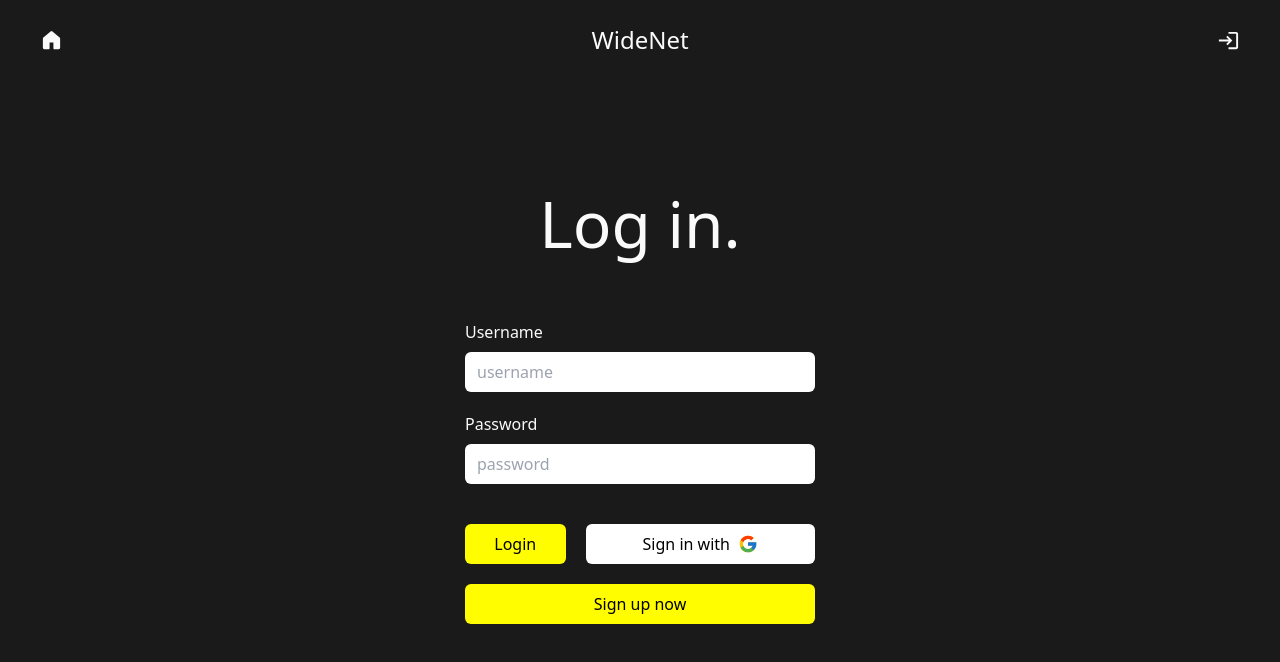
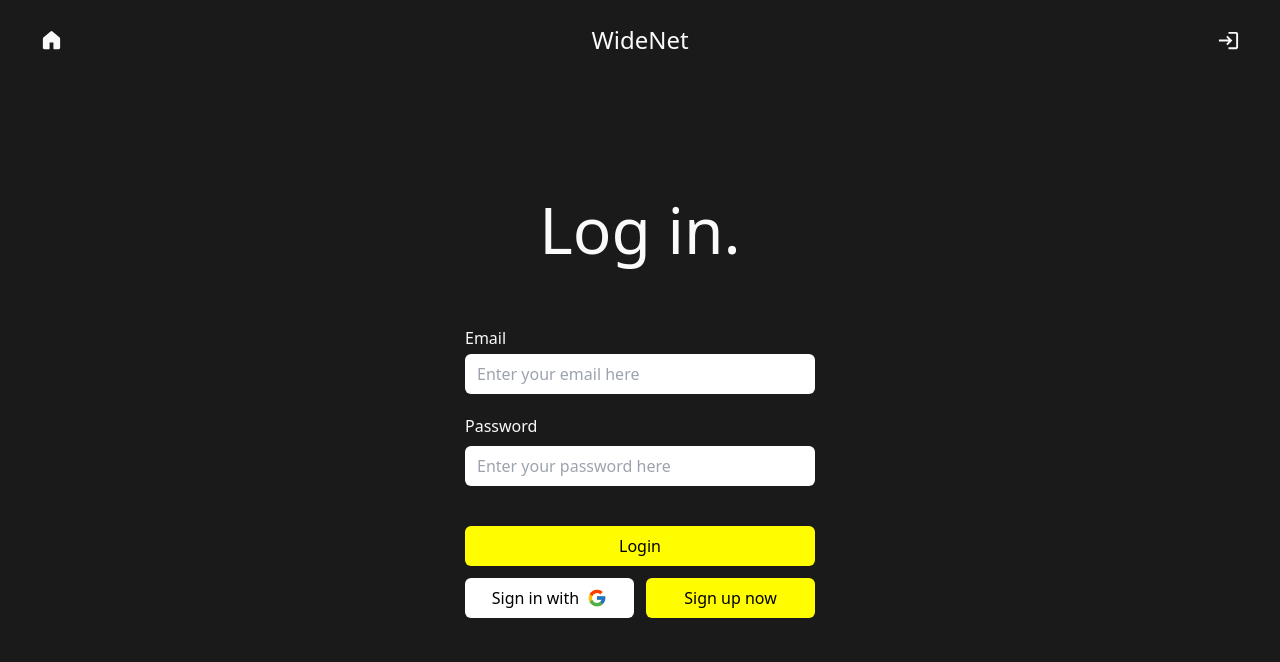
Before and after one commit to SaribJawad/WideNet, a React (Vite) app: page /login in a window 1280 px wide. Shown: the top 662 px of the page. Built offline with nearby package versions, Linux system fonts and the light colour scheme.

Commit message:
implementing login feature

```diff
--- a/src/App.jsx
+++ b/src/App.jsx
@@ -6,7 +6,7 @@ import SignupPage from "./pages/SignupPage";
 
 function App() {
   return (
-    <div className="font-poppins text-[#FAFAFA] bg-[#1A1A1A] min-h-[100vh] ">
+    <div className="font-poppins text-[#FAFAFA] bg-[#1A1A1A] min-h-[100vh] min-w-screen">
       <Navbar />
       <Routes>
         <Route index element={<HomePage />} />
--- a/src/context/firebase.jsx
+++ b/src/context/firebase.jsx
@@ -1,8 +1,15 @@
 import { initializeApp } from "firebase/app";
 import { getAnalytics } from "firebase/analytics";
 import { createContext, useContext } from "react";
-import { createUserWithEmailAndPassword, getAuth } from "firebase/auth";
+import {
+  createUserWithEmailAndPassword,
+  getAuth,
+  signInWithEmailAndPassword,
+  signInWithPopup,
+  GoogleAuthProvider,
+} from "firebase/auth";
 import { getDatabase, ref, set } from "firebase/database";
+import { GiConsoleController } from "react-icons/gi";
 
 const firebaseConfig = {
   apiKey: "AIzaSyC-OjECSg-IOgBGsUozLrhAtPP2z_806dk",
@@ -18,12 +25,13 @@ const firebaseConfig = {
 const app = initializeApp(firebaseConfig);
 const analytics = getAnalytics(app);
 const database = getDatabase(app);
+const provider = new GoogleAuthProvider();
 const auth = getAuth();
 
 const FirebaseContext = createContext();
 
 export function FirebaseContextProvider({ children }) {
-  // Sign Up
+  // Sign up
   async function signup(email, password) {
     const userCredential = await createUserWithEmailAndPassword(
       auth,
@@ -32,13 +40,30 @@ export function FirebaseContextProvider({ children }) {
     );
     return userCredential;
   }
+  // Sign in
+  async function signinUser(email, password) {
+    return await signInWithEmailAndPassword(auth, email, password);
+  }
+
+  // Sign in with google
+  function signupWithGoogle() {
+    signInWithPopup(auth, provider);
+    // .then((result) => {
+    //   console.log(result);
+    // })
+    // .catch((error) => {
+    //   console.error("Error signing in with Google:", error);
+    // });
+  }
 
   function putData(key, data) {
     set(ref(database, key), data);
   }
 
   return (
-    <FirebaseContext.Provider value={{ signup, putData }}>
+    <FirebaseContext.Provider
+      value={{ signup, putData, signinUser, signupWithGoogle }}
+    >
       {children}
     </FirebaseContext.Provider>
   );
--- a/src/pages/HomePage.jsx
+++ b/src/pages/HomePage.jsx
@@ -7,7 +7,6 @@ export default function HomePage() {
     <div className="h-[100vh] border-2 px-9 flex gap-[3rem]">
       <SideBar />
       <Posts />
-      <UserDisplay />
     </div>
   );
 }
--- a/src/pages/LoginPage.jsx
+++ b/src/pages/LoginPage.jsx
@@ -1,52 +1,126 @@
 import { FcGoogle } from "react-icons/fc";
+import { useNavigate } from "react-router-dom";
+import { useForm } from "react-hook-form";
+import { BiErrorCircle } from "react-icons/bi";
+import * as yup from "yup";
+import { yupResolver } from "@hookform/resolvers/yup";
+import { useFirebase } from "../context/firebase";
+import { useState } from "react";
 
 export default function LoginPage() {
+  const navigate = useNavigate();
+  const { signinUser, signupWithGoogle } = useFirebase();
+  const [isLoading, setIsLoading] = useState(false);
+  const [isError, setIsError] = useState(false);
+
+  // signup btn
+  function signupBtn() {
+    navigate("/signup");
+    console.log("clicked");
+  }
+
+  const schema = yup.object().shape({
+    email: yup.string().email().required("Email is required"),
+    password: yup.string().required("Password is required"),
+  });
+
+  const {
+    register,
+    handleSubmit,
+    formState: { errors },
+  } = useForm({ resolver: yupResolver(schema) });
+
+  // login btn
+  async function login(data) {
+    try {
+      setIsLoading(true);
+      const signedInUser = await signinUser(data.email, data.password);
+      if (!signedInUser) {
+        setIsError(true);
+        console.log("error logging in");
+      }
+      navigate("/");
+    } finally {
+      setIsLoading(false);
+      setIsError(false);
+    }
+  }
+
   return (
-    <form className=" flex items-center flex-col gap-5 absolute top-[50%] left-[50%] translate-x-[-50%] translate-y-[-50%]">
+    <div className="absolute top-[50%] left-[50%] translate-x-[-50%] translate-y-[-50%]">
+      <form
+        onSubmit={handleSubmit(login)}
+        className=" flex items-center flex-col gap-5 "
+      >
         <div className="flex items-center flex-col mb-7">
           <h1 className="text-[4rem] font-medium">Log in.</h1>
         </div>
-      <div className="flex flex-col gap-2">
-        <label htmlFor="username">Username</label>
+        <div className="flex flex-col gap-1">
+          <label htmlFor="email">Email</label>
           <input
             type="text"
-          id="username"
-          placeholder="username"
+            id="email"
+            placeholder="Enter your email here"
             className="text-black px-3 py-2 w-[350px] outline-none rounded-md"
+            {...register("email")}
           />
+          {errors.email && (
+            <p className="text-sm text-red-600 flex items-center gap-1">
+              <span>
+                <BiErrorCircle />
+              </span>
+              {errors.email.message}
+            </p>
+          )}
         </div>
         <div className="flex flex-col gap-2">
           <label htmlFor="password">Password</label>
           <input
-          type="text"
+            type="password"
             id="password"
-          placeholder="password"
+            placeholder="Enter your password here"
             className="text-black px-3 py-2 w-[350px] outline-none rounded-md"
+            {...register("password")}
           />
+          {errors.password && (
+            <p className="text-sm text-red-600 flex items-center gap-1">
+              <span>
+                <BiErrorCircle />
+              </span>
+              {errors.password.message}
+            </p>
+          )}
         </div>
-      <div className="buttons mt-5 flex flex-col gap-5 w-full">
+        <div className="mt-5  w-full">
           <div className="w-full flex gap-5">
             <button
               type="submit"
               className="
-          w-[30%] px-6 py-[8px] text- bg-[#FFFD00] text-black font-medium rounded-md"
+          w-[100%] px-6 py-[8px] text- bg-[#FFFD00] text-black font-medium rounded-md"
             >
               Login
             </button>
+          </div>
+        </div>
+      </form>
+      <div className="w-full flex mt-3 gap-3">
         <button
           type="submit"
-            className="w-[70%] px-6 py-[8px] text- bg-[#ffffff] text-black font-medium rounded-md flex items-center gap-2 justify-center"
+          className="w-[50%] px-6 py-[8px] text- bg-[#ffffff] text-black font-medium rounded-md flex items-center gap-2 justify-center"
+          onClick={signupWithGoogle}
         >
           Sign in with
           <span>
             <FcGoogle size={20} />
           </span>
         </button>
-        </div>
-        <button className=" w-[100%] px-6 py-[8px] text- bg-[#FFFD00] text-black font-medium rounded-md">
+        <button
+          onClick={signupBtn}
+          className=" w-[50%] px-6 py-[8px] text- bg-[#FFFD00] text-black font-medium rounded-md"
+        >
           Sign up now
         </button>
       </div>
-    </form>
+    </div>
   );
 }
--- a/src/pages/SignupPage.jsx
+++ b/src/pages/SignupPage.jsx
@@ -35,7 +35,6 @@ export default function SignupPage() {
     try {
       setIsLoading(true);
       const newUser = await signup(data.email, data.password);
-      console.log(newUser);
       // putting new user in the database
       putData(`users/${newUser.user.uid}`, {
         username: data.username,
@@ -49,7 +48,6 @@ export default function SignupPage() {
   }
 
   return (
-    <>
     <form
       className="absolute flex items-center flex-col gap-5 top-[50%] left-[50%] translate-x-[-50%] translate-y-[-50%]"
       onSubmit={handleSubmit(onSignUp)}
@@ -147,6 +145,5 @@ export default function SignupPage() {
         </button>
       </div>
     </form>
-    </>
   );
 }
```
Lines whose indentation alone changed are shown as unchanged.
